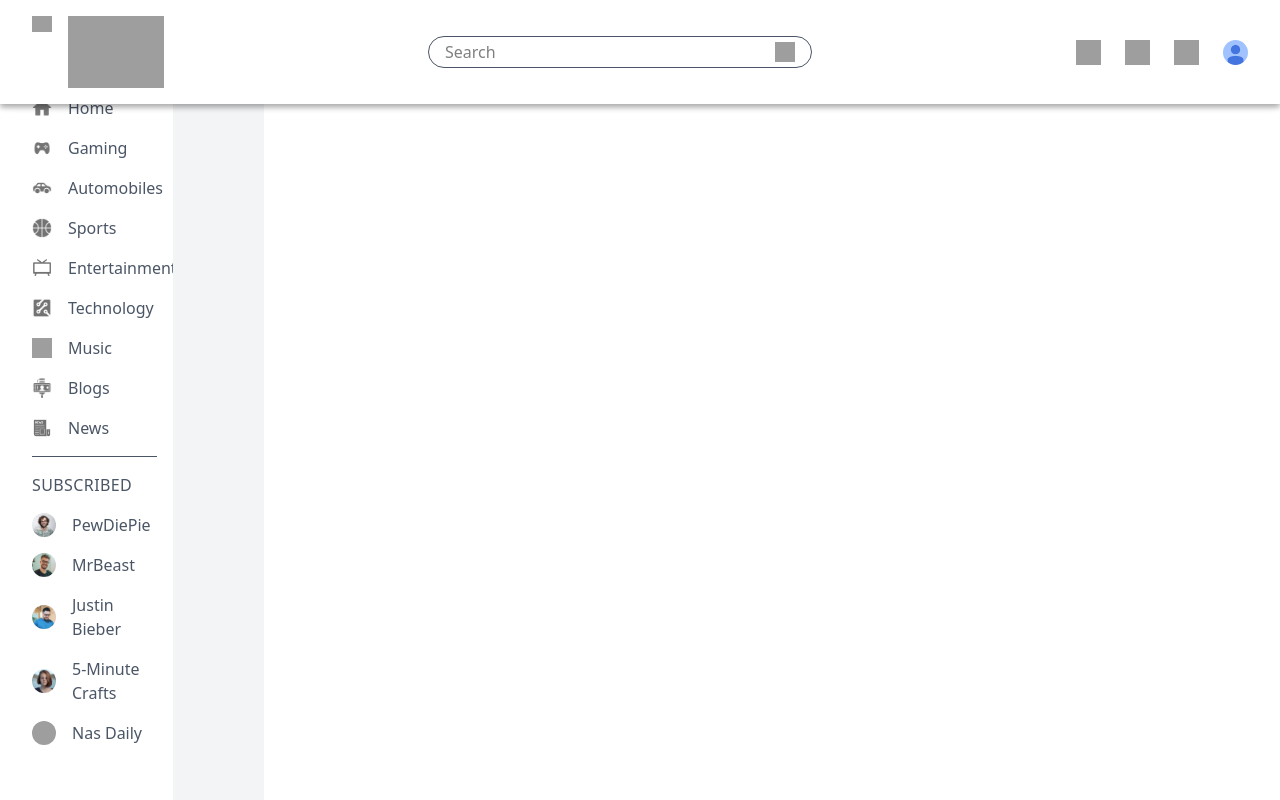
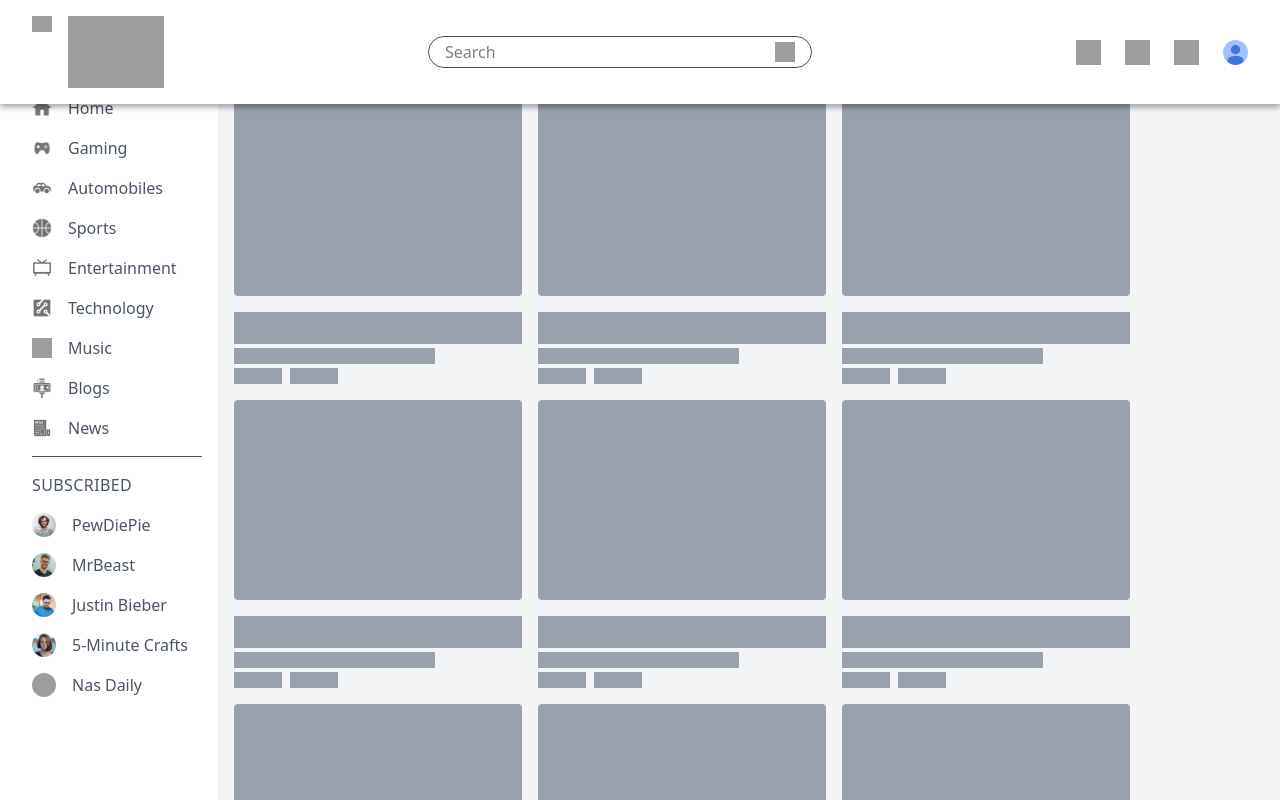
Before and after one commit to Code-Crafting/YouTube_Clone, a React (Vite) app: page / in a window 1280 px wide. Built offline with nearby package versions, Linux system fonts and the light colour scheme; no server answers; grey boxes are pictures that could not be loaded.

Commit message:
add feed shrimmer

```diff
--- a/src/Components/Aside.jsx
+++ b/src/Components/Aside.jsx
@@ -36,6 +36,11 @@ function Aside({ setId }) {
   ];
 
   const category = [0, 20, 2, 17, 24, 28, 10, 22, 25];
+
+  const active = (e) => {
+    e.target.classList.add("active");
+  };
+
   return (
     <div className="w-[200px] flex pt-24 pb-4 flex-col gap-4">
       {section.map((el, i) => (
@@ -44,7 +49,10 @@ function Aside({ setId }) {
             src={el.img}
             alt="name"
             className="w-[20px] h-[20px] hover:cursor-pointer"
-            onClick={() => setId(category[i])}
+            onClick={(e) => {
+              setId(category[i]);
+              // active(e);
+            }}
           />
           <p
             onClick={() => setId(category[i])}
--- a/src/Components/Feed.jsx
+++ b/src/Components/Feed.jsx
@@ -1,5 +1,6 @@
 import { useEffect, useState } from "react";
 import { apiKey } from "../data";
+import FeedShrimmer from "./Shrimmer/FeedShrimmer";
 
 function Feed({ categoryId }) {
   const [data, setData] = useState([]);
@@ -45,7 +46,8 @@ function Feed({ categoryId }) {
 
   return (
     <div className="bg-gray-100 w-full h-dvh flex flex-wrap pt-24 pb-4 pl-4  gap-4  overflow-y-scroll no-scrollbar overscroll-auto">
-      {data.map((el, i) => {
+      {data.length ? (
+        data.map((el, i) => {
           // console.log(el);
           const {
             snippet: {
@@ -82,7 +84,20 @@ function Feed({ categoryId }) {
               </div>
             </div>
           );
-      })}
+        })
+      ) : (
+        <>
+          <FeedShrimmer />
+          <FeedShrimmer />
+          <FeedShrimmer />
+          <FeedShrimmer />
+          <FeedShrimmer />
+          <FeedShrimmer />
+          <FeedShrimmer />
+          <FeedShrimmer />
+          <FeedShrimmer />
+        </>
+      )}
     </div>
   );
 }
--- /dev/null
+++ b/src/Components/Shrimmer/FeedShrimmer.jsx
@@ -0,0 +1,17 @@
+function FeedShrimmer() {
+  return (
+    <div className="w-2xs">
+      <div className="h-[200px] overflow-hidden rounded-sm bg-gray-400"></div>
+      <div className="flex flex-col items-between mt-4 gap-1">
+        <div className="h-[32px] bg-gray-400"></div>
+        <div className="h-[16px] w-[70%] bg-gray-400"></div>
+        <div className="flex gap-2">
+          <div className="w-[48px] h-[16px] bg-gray-400"></div>
+          <div className="w-[48px] h-[16px] bg-gray-400"></div>
+        </div>
+      </div>
+    </div>
+  );
+}
+
+export default FeedShrimmer;
```
Lines whose indentation alone changed are shown as unchanged.
